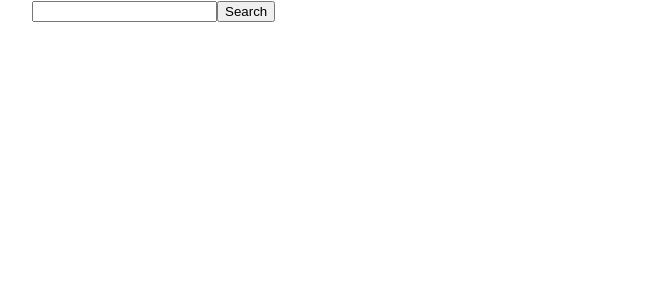
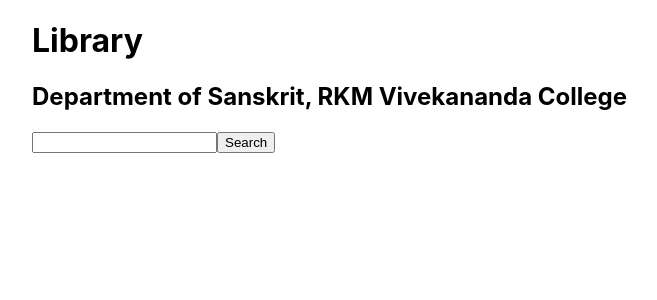
Before and after one commit to vipranarayan14/vcdoslib, a React (Create React App) app: page / in a window 1280 px wide. Shown: the top 300 px of the page, without its empty margins (283-940 px from the left). Built offline with nearby package versions, Linux system fonts and the light colour scheme; no server answers.

Commit message:
wrap `SearchBox` with header. add site title to header.

```diff
--- a/src/App.js
+++ b/src/App.js
@@ -10,7 +10,9 @@
 const options = {
   distance: 100,
   findAllMatches: true,
-  keys: ['BookTitle', 'Author', 'AccesionNo', 'RackNo'],
+  keys: [
+    'BookTitle', 'Author', 'AccesionNo', 'RackNo'
+  ],
   location: 0,
   maxPatternLength: 32,
   minMatchCharLength: 1,
@@ -68,8 +70,14 @@
 
     return (
       <div className="App">
-        <SearchBox handleSubmit={this.handleSubmit}/>
-        <BookList searchResults={this.state.searchResults} searchQuery={this.state.searchQuery}/>
+        <header>
+          <h1>Library</h1>
+          <h2>Department of Sanskrit, RKM Vivekananda College</h2>
+          <SearchBox handleSubmit={this.handleSubmit}/>
+        </header>
+        <main>
+          <BookList searchResults={this.state.searchResults} searchQuery={this.state.searchQuery}/>
+        </main>
       </div>
     );
   }
```
